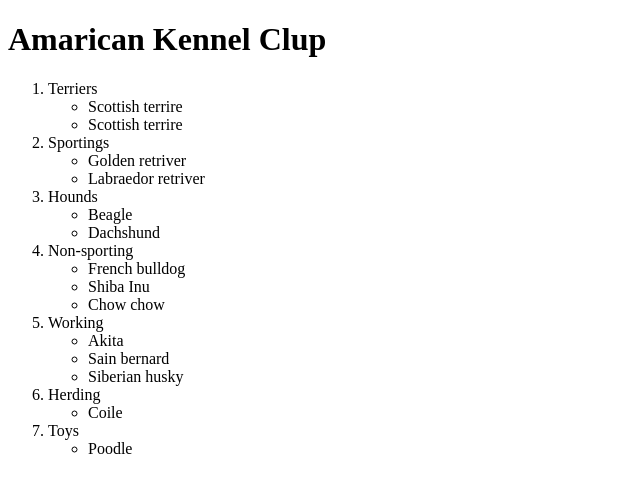
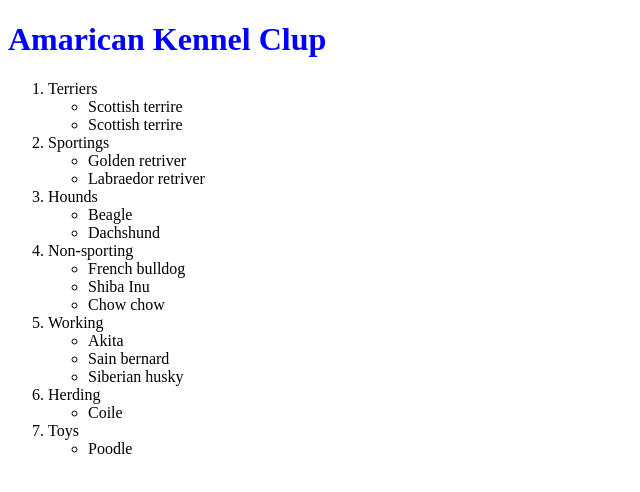
Before and after one commit to Stilllbeaum/DII_M4_02-index.html, a plain HTML site: page index.html in a window 1280 px wide. Shown: the whole page, without its empty margins (0-640 px from the left). Drawn offline with Linux system fonts and the light colour scheme.

Commit message:
Re-Color
color

```diff
--- a/index.html
+++ b/index.html
@@ -1,7 +1,7 @@
 <!DOCTYPE html>
 <html lang="en">
 <head>
-    <h1>Amarican Kennel Clup</h1>
+    <h1 style="color: blue;">Amarican Kennel Clup</h1>
 </head>
 <body>
     <ol>
```
